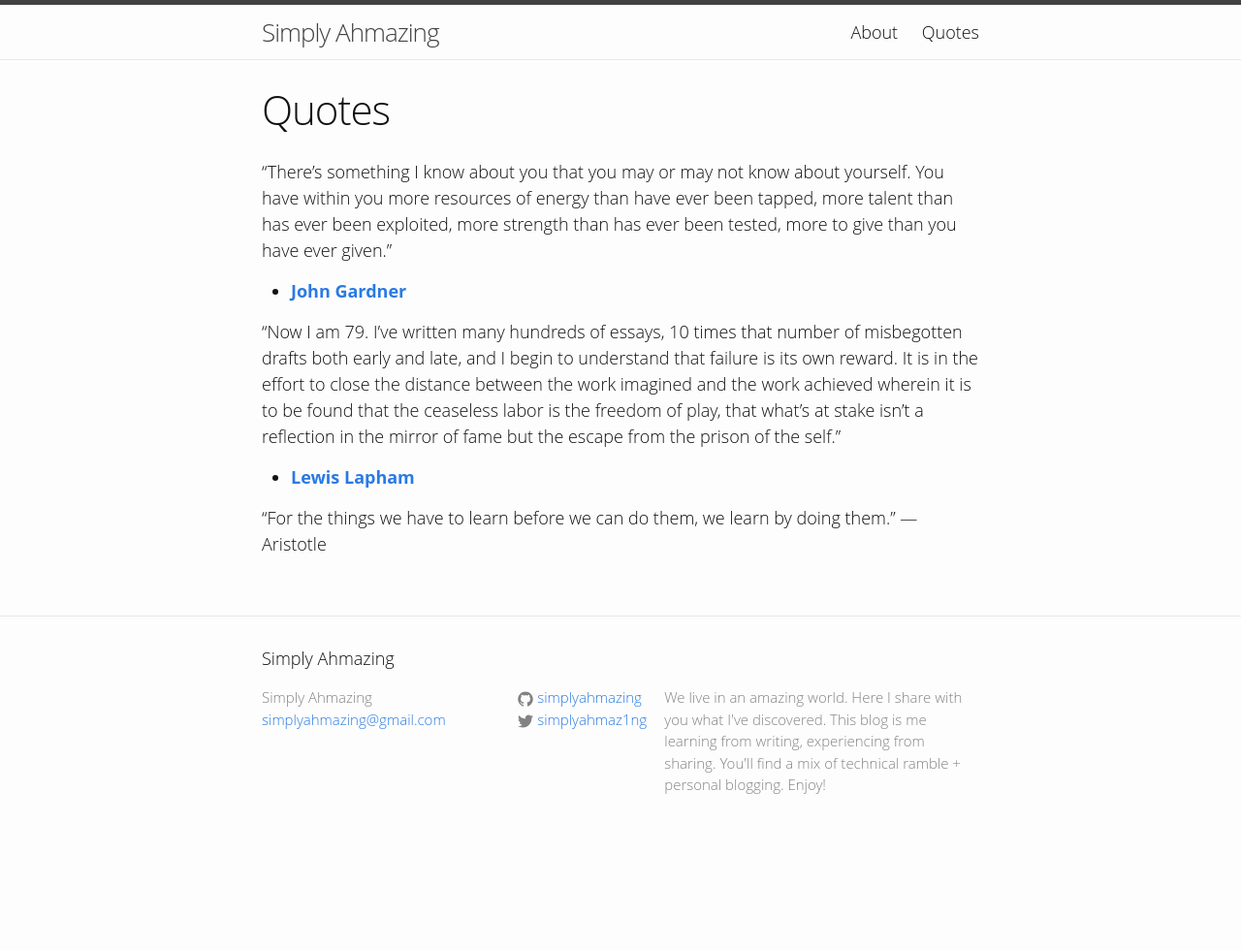
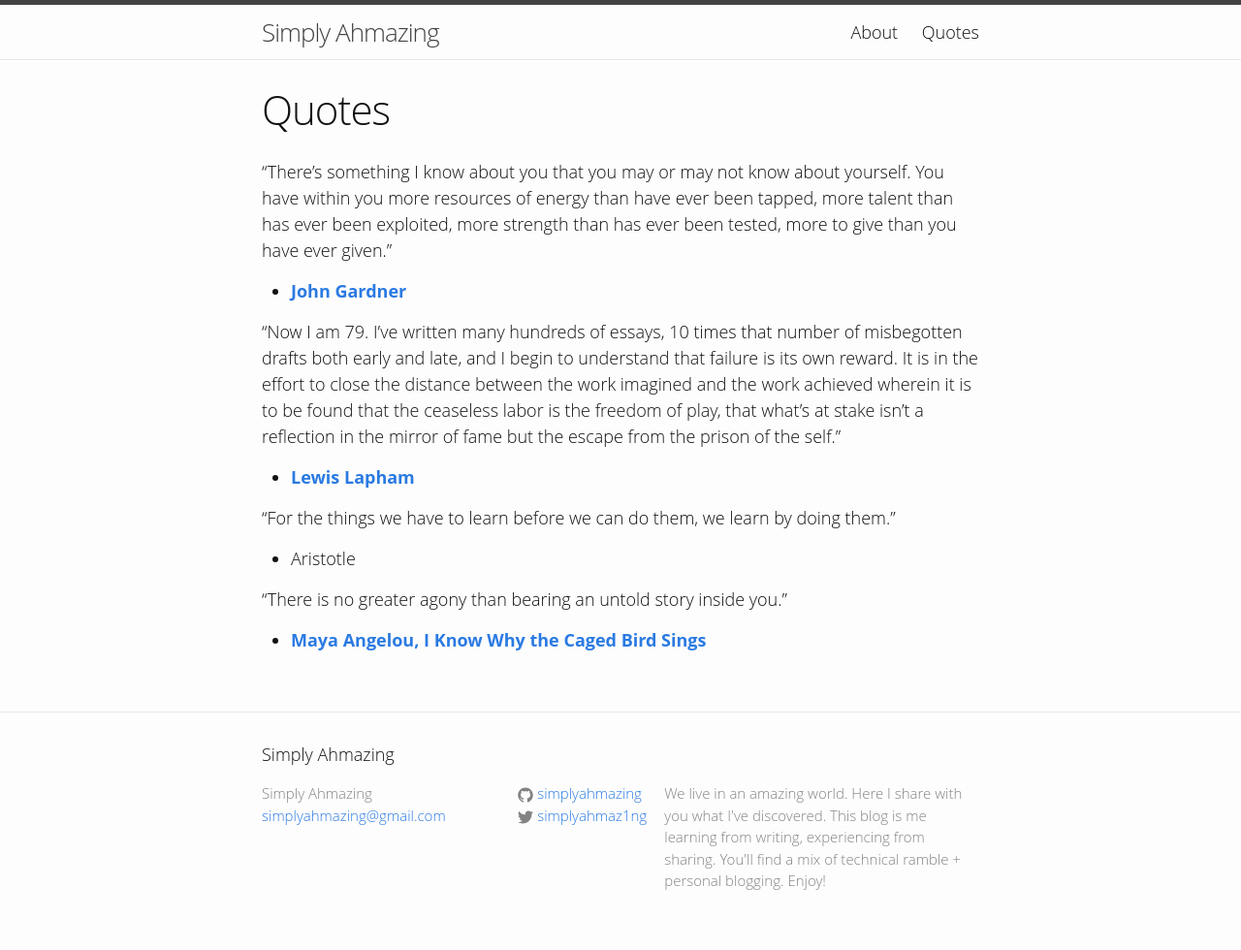
Before and after one commit to icco/simplyahmazing.github.io, a Jekyll site: the page built from quotes.md, in a window 1280 px wide. Shown: the whole page at 97% size. Built offline with Jekyll 4.4.1, drawn with Linux system fonts in a browser that asks for light colours; before the commit the page ends 900 px from its top, so only the background shows below that.

Commit message:
adds quote

```diff
--- a/quotes.md
+++ b/quotes.md
@@ -5,13 +5,21 @@ permalink: /Quotes/
 ---
 
 "There's something I know about you that you may or may not know about yourself. You have within you more resources of energy than have ever been tapped, more talent than has ever been exploited, more strength than has ever been tested, more to give than you have ever given."
+<br>
 - [**John Gardner**][john-gardner-personal-renewal]
 
 "Now I am 79. I’ve written many hundreds of essays, 10 times that number of misbegotten drafts both early and late, and I begin to understand that failure is its own reward. It is in the effort to close the distance between the work imagined and the work achieved wherein it is to be found that the ceaseless labor is the freedom of play, that what’s at stake isn’t a reflection in the mirror of fame but the escape from the prison of the self."
+<br>
 - [**Lewis Lapham**][lewis-lapham-wiki]
 
 "For the things we have to learn before we can do them, we learn by doing them."
-― Aristotle
+<br>
+- Aristotle
+
+"There is no greater agony than bearing an untold story inside you."
+<br>
+- [**Maya Angelou, I Know Why the Caged Bird Sings**][maya-angelou-caged-bird]
 
 [john-gardner-personal-renewal]: http://www.pbs.org/johngardner/sections/writings_speech_1.html
 [lewis-lapham-wiki]: http://en.wikipedia.org/wiki/Lewis_H._Lapham
+[maya-angelou-caged-bird]: http://www.goodreads.com/book/show/13214.I_Know_Why_the_Caged_Bird_Sings
```
